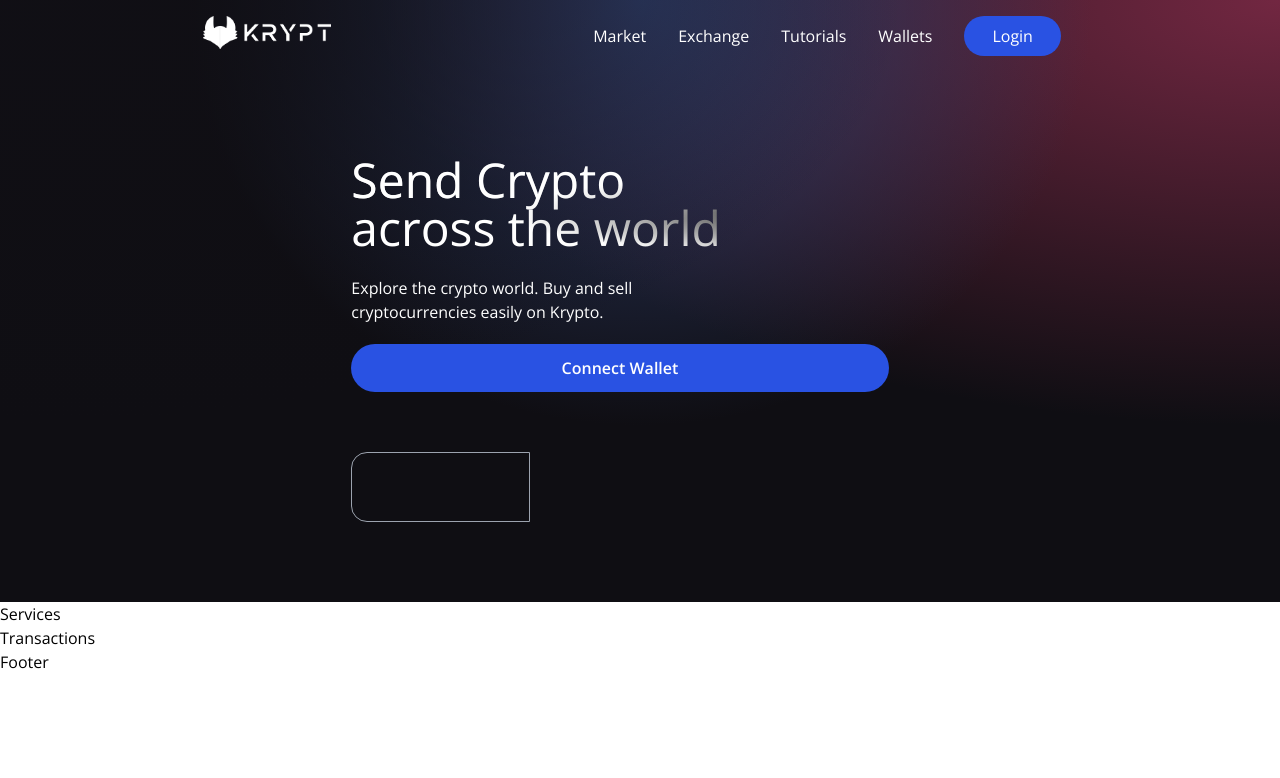
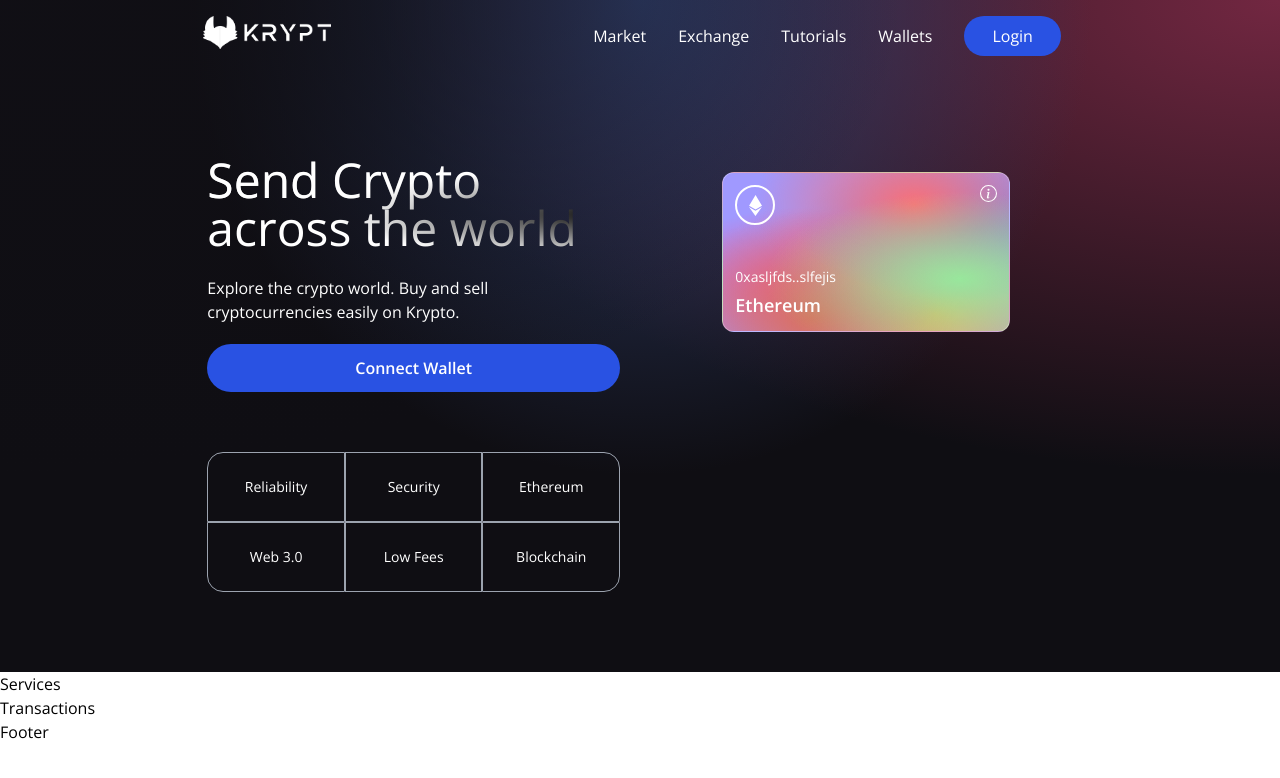
Before and after one commit to diwanmuhamad/web3.0, a React (Vite) app in the folder client/: page / in a window 1280 px wide. Shown: the top 778 px of the page. Built offline with nearby package versions, Linux system fonts and the light colour scheme.

Commit message:
update welcome component add grid card

```diff
--- a/client/src/components/Welcome.jsx
+++ b/client/src/components/Welcome.jsx
@@ -27,8 +27,43 @@
                     ><p className='text-white text-base font-semibold'>Connect Wallet</p>
                     </button>
                     <div className='grid sm:grid-cols-3 grid-cols2 w-full mt-10'>
-                        <div className={`rounded-l-2xl ${commonStyles}`}>
-
+                        <div className={`rounded-tl-2xl ${commonStyles}`}>
+                            Reliability
+                        </div>
+                        <div className={commonStyles}>
+                            Security
+                        </div>
+                        <div className={`rounded-tr-2xl ${commonStyles}`}>
+                            Ethereum
+                        </div>
+                        <div className={`rounded-bl-2xl ${commonStyles}`}>
+                            Web 3.0
+                        </div>
+                        <div className={commonStyles}>
+                            Low Fees
+                        </div>
+                        <div className={`rounded-br-2xl ${commonStyles}`}>
+                            Blockchain
+                        </div>
+                    </div>
+                </div>
+                <div className='flex flex-col flex-1 items-center justify-start w-full md:mt-0 mt-10'>
+                    <div className='p-3 justify-end items-start flex-col rounded-xl h-40 sm:w-72 w-full my-5 eth-card white-glassmorphism'>
+                        <div className='flex justify-between flex-col w-full h-full'>
+                            <div className='flex justify-between items-start'>
+                                <div className='w-10 h-10 rounded-full border-2 border-white flex justify-center items-center'>
+                                    <SiEthereum fontSize={21} color="#fff"/>
+                                </div>
+                                <BsInfoCircle fontSize={17} color="#fff"/>
+                            </div>
+                            <div>
+                                <p className='text-white font-light text-sm'>
+                                    0xasljfds..slfejis
+                                </p>
+                                <p className='text-white font-semibold text-lg mt-1'>
+                                    Ethereum
+                                </p>
+                            </div>
                         </div>
                     </div>
                 </div>
```
